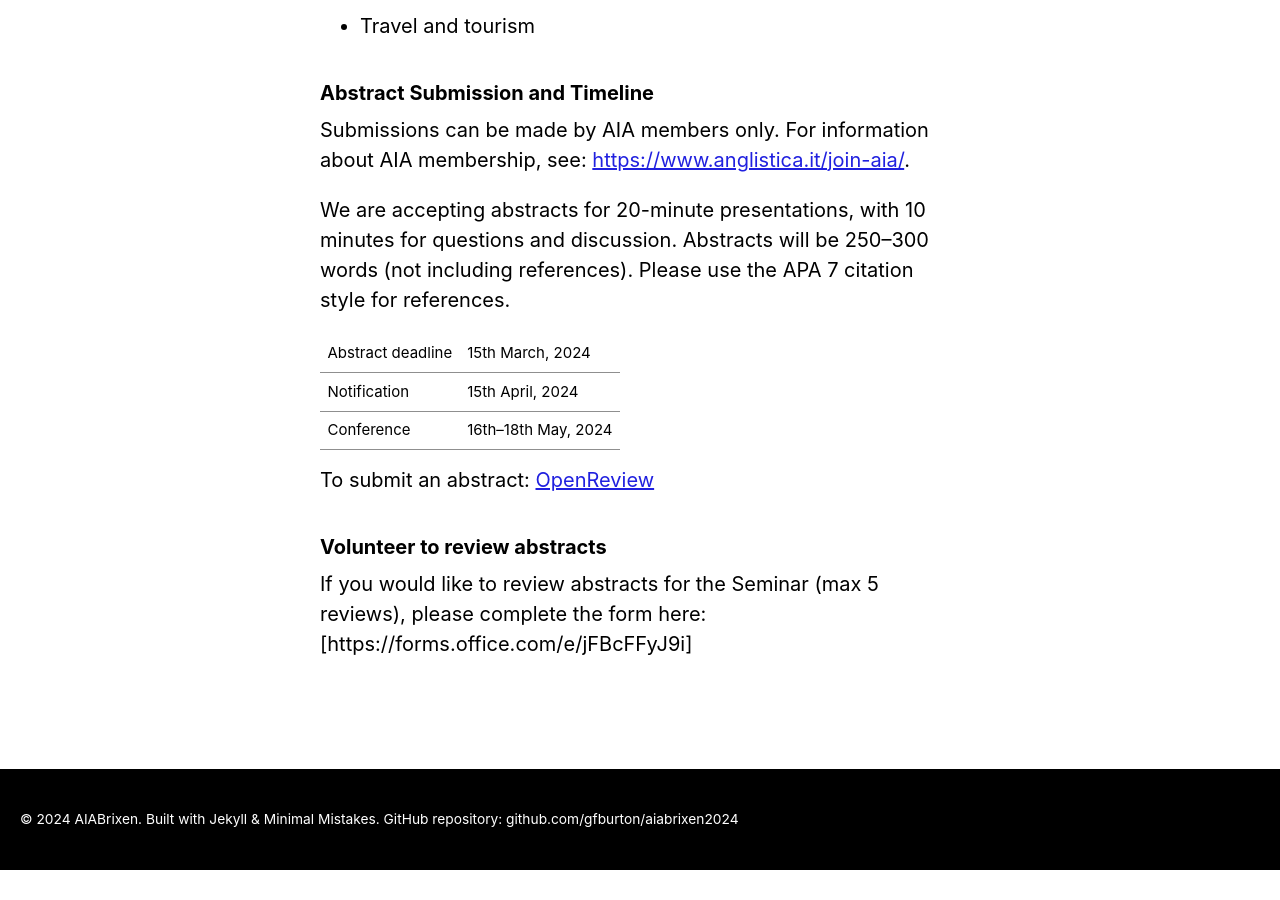
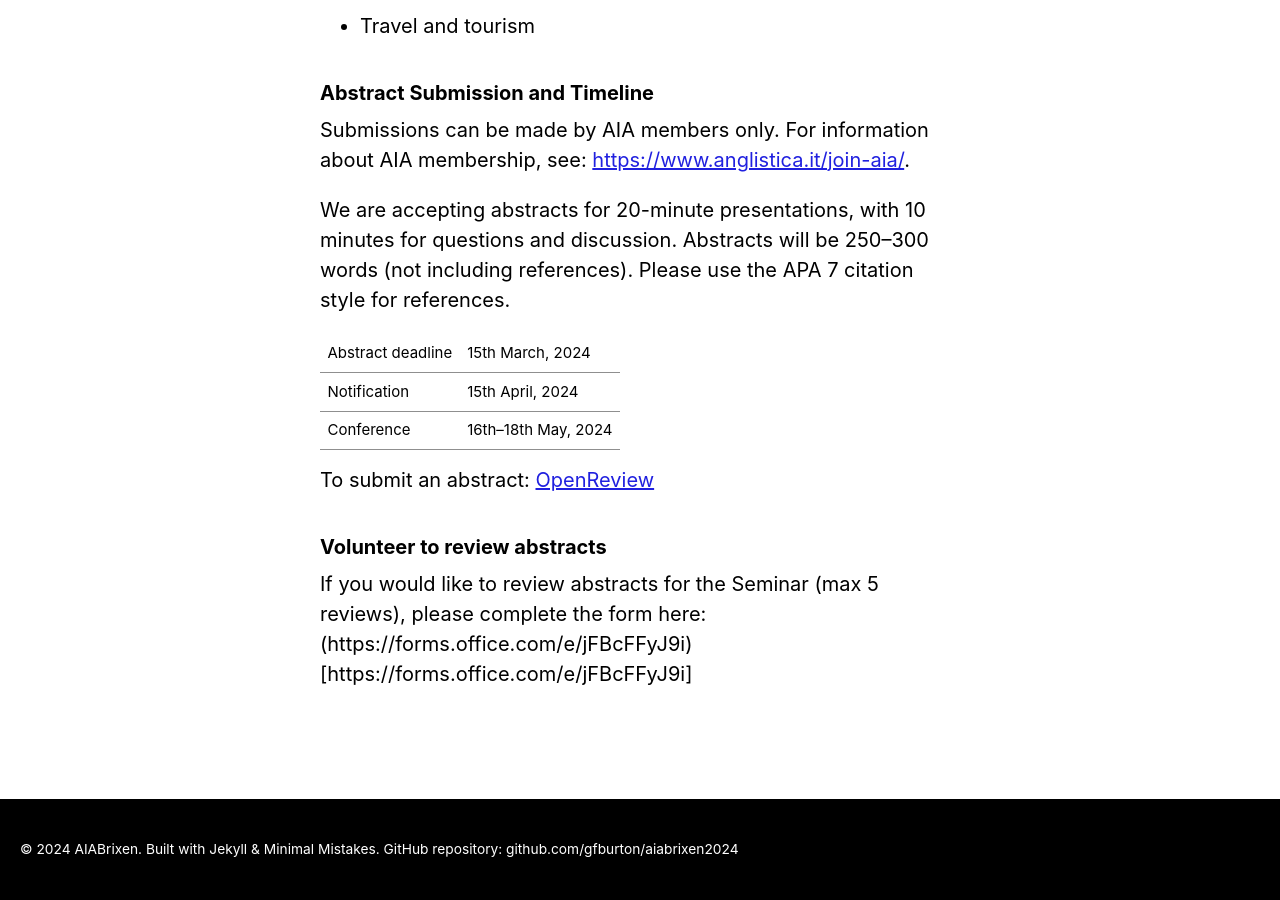
Before and after one commit to gfburton/aiabrixen2024, a Jekyll site: the page built from _pages/cfp.md, in a window 1280 px wide and 900 px high, scrolled down 903 px. Built offline with Jekyll 4.4.1, drawn with Linux system fonts in a browser that asks for light colours; cached includes are drawn as plain includes; nearby versions of some CDN libraries; before the commit the page ends 1773 px from its top, so only the background shows below that; part of the change alters nothing that is shown.

Commit message:
Update cfp.md

```diff
--- a/_pages/cfp.md
+++ b/_pages/cfp.md
@@ -46,4 +46,4 @@ To submit an abstract: [OpenReview](https://openreview.net/group?id=AIA/2024/Sem
 
 ### Volunteer to review abstracts
 
-If you would like to review abstracts for the Seminar (max 5 reviews), please complete the form here: [https://forms.office.com/e/jFBcFFyJ9i]
+If you would like to review abstracts for the Seminar (max 5 reviews), please complete the form here: (https://forms.office.com/e/jFBcFFyJ9i)[https://forms.office.com/e/jFBcFFyJ9i]
```
